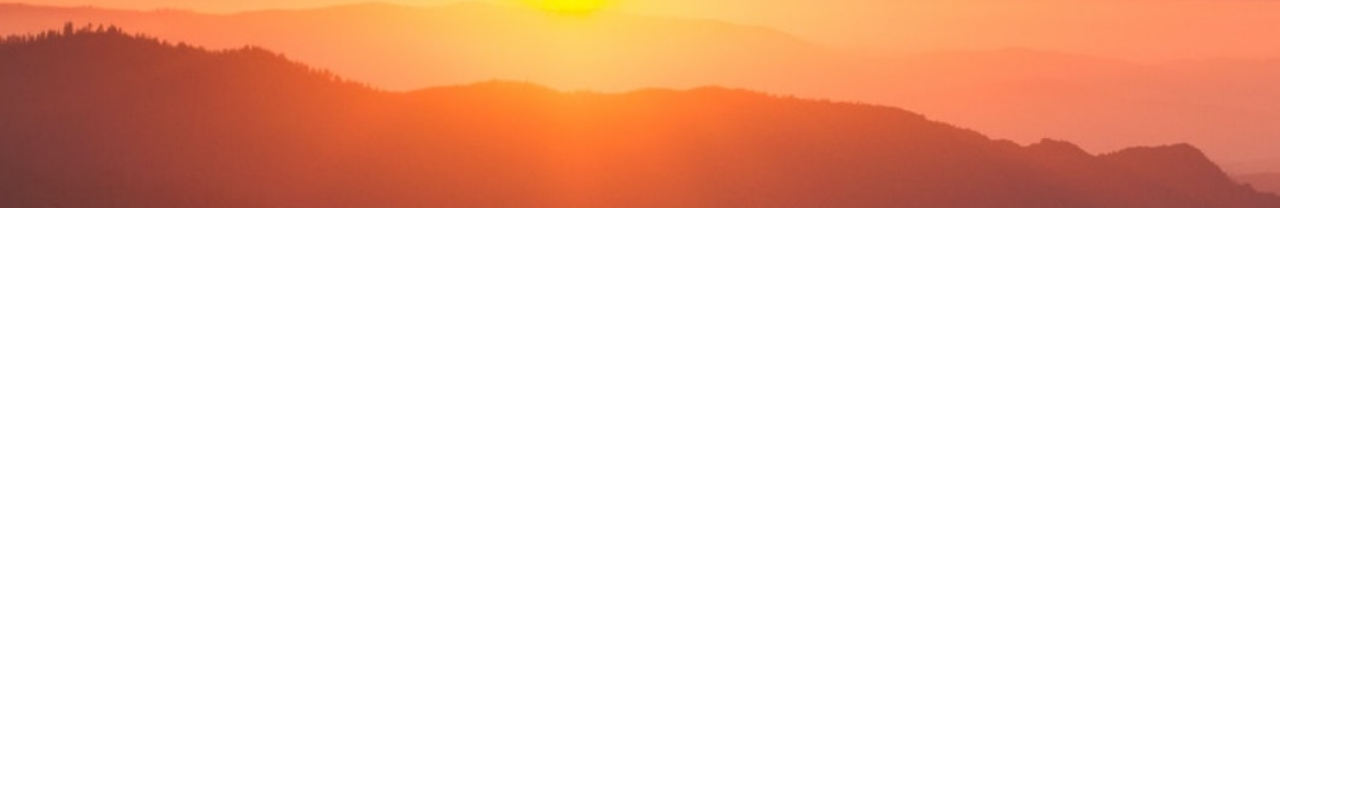
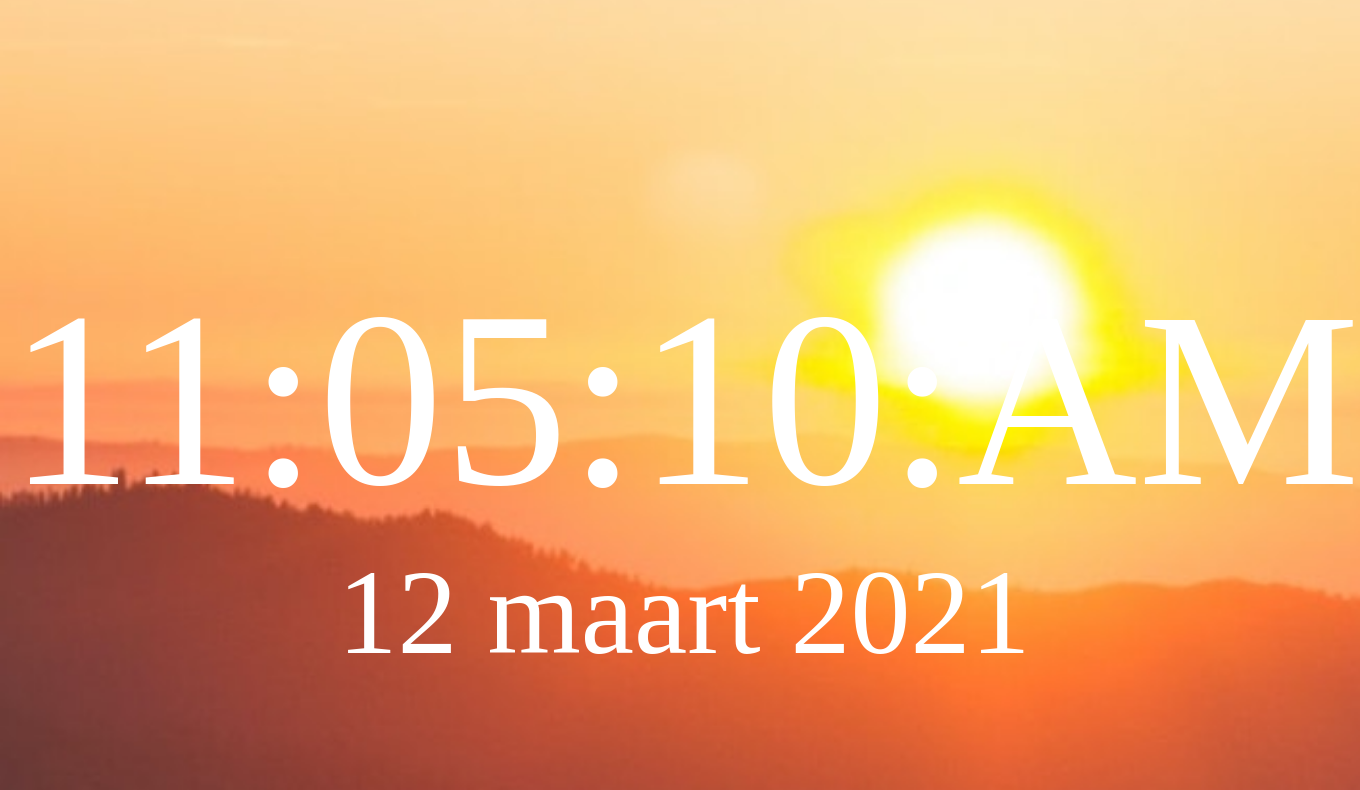
Before and after one commit to michee-liu/Challenge2-S.T., a plain HTML site: page Challeng2.html in a window 1280 px wide. Shown: the part 592-1382 px from the top of the page, 1360 px wide, since content can reach past the window. Before the commit the page ends 800 px from the top, so only its background shows below. Drawn offline with Linux system fonts and the light colour scheme.

Commit message:
3 schermgroottes/ media queries

```diff
--- a/main.css
+++ b/main.css
@@ -40,3 +40,32 @@ body{
         "sec sec"
         "foot  foot ";
 }
+
+/*Ipad Schermgroote*/
+@media screen and (min-width: 768px) {
+body{
+	font-size: 80px;
+}
+.container{
+	padding-top: 450px;
+	padding-bottom: 450px;
+}
+#datum{
+	font-size: 40px;
+}
+}
+
+
+/*Desktop Schermgroote*/
+@media screen and (min-width: 1000px) {
+body{
+	font-size: 250px;
+}
+.container{
+	padding-top: 840px;
+	padding-bottom: 100px;
+}
+#datum{
+	font-size: 120px;
+}
+}
```
Also changed, not shown: spaceship.png (added).
